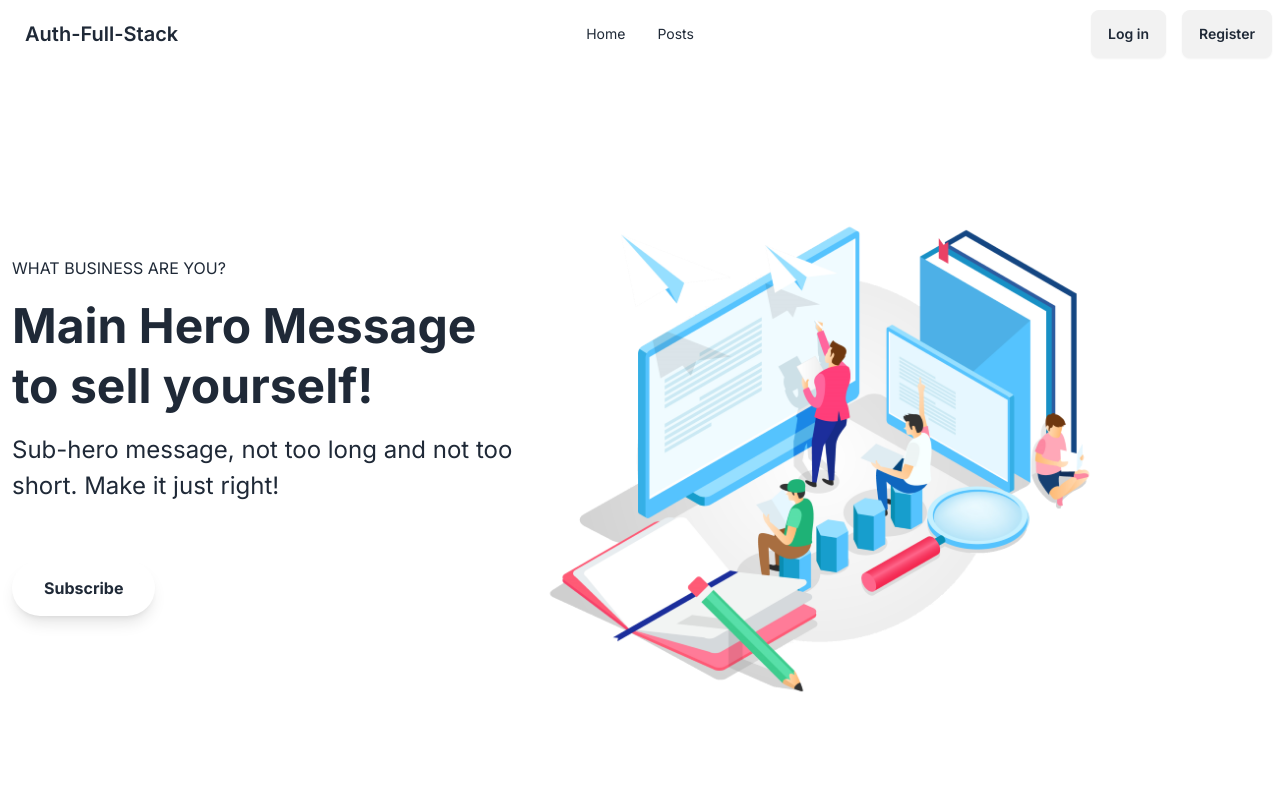
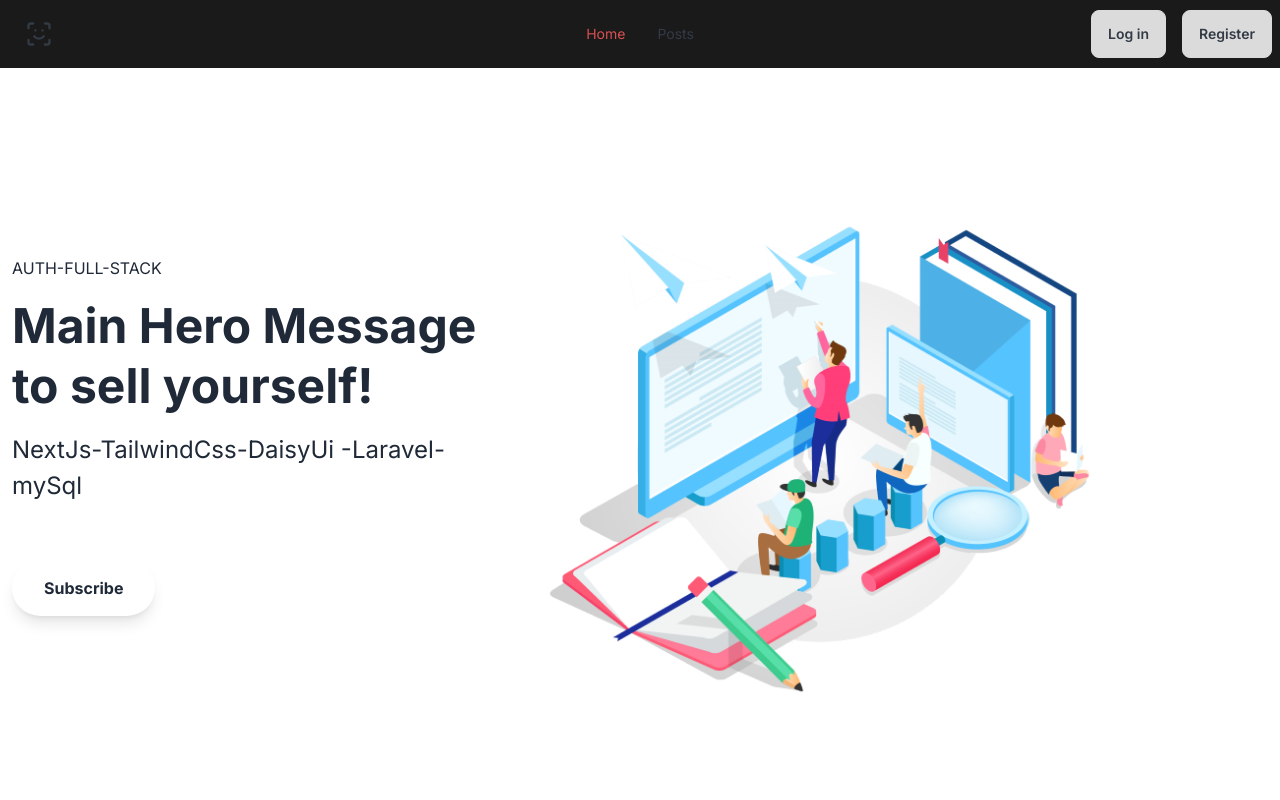
Before and after one commit to Foshati/auth-fullstack-laravel-nextjs, a Next.js app in the folder frontend-nextjs/: page / in a window 1280 px wide. Shown: the top 800 px of the page. Built offline with nearby package versions, Linux system fonts and the light colour scheme; no server answers.

Commit message:
fixed template-1

```diff
--- a/frontend-nextjs/src/app/page.js
+++ b/frontend-nextjs/src/app/page.js
@@ -8,14 +8,13 @@ export default function Home() {
             {/*Left Col*/}
             <div className="flex flex-col items-start justify-center w-full text-center md:w-2/5 md:text-left">
               <p className="w-full uppercase tracking-loose">
-                What business are you?
+                Auth-Full-Stack{" "}
               </p>
               <h1 className="my-4 text-5xl font-bold leading-tight">
                 Main Hero Message to sell yourself!
               </h1>
               <p className="mb-8 text-2xl leading-normal">
-                Sub-hero message, not too long and not too short. Make it just
-                right!
+                NextJs-TailwindCss-DaisyUi -Laravel-mySql
               </p>
               <button className="px-8 py-4 mx-auto my-6 font-bold text-gray-800 transition duration-300 ease-in-out transform bg-white rounded-full shadow-lg lg:mx-0 hover:underline focus:outline-none focus:shadow-outline hover:scale-105">
                 Subscribe
--- a/frontend-nextjs/src/app/posts/loading.jsx
+++ b/frontend-nextjs/src/app/posts/loading.jsx
@@ -2,8 +2,8 @@ import React from "react";
 
 function Loading() {
   return (
-    <div className="flex items-center justify-center mt-24 h-screens ">
-      <span className="loading loading-dots loading-md"></span>
+    <div className="flex items-center justify-center min-h-screen">
+      <span className="w-16 h-16 loading loading-spinner text-error"></span>
     </div>
   );
 }
--- a/frontend-nextjs/src/components/header/Header.jsx
+++ b/frontend-nextjs/src/components/header/Header.jsx
@@ -1,17 +1,21 @@
 "use client";
 import { logout } from "@/actions/Register";
 import { AuthContext } from "@/context/AuthContext";
-import Link from "next/link";
 import { useRouter } from "next/navigation";
 import { useContext } from "react";
+import Link from "next/link";
+import { usePathname } from "next/navigation";
+import { ScanFace } from "lucide-react";
 
 export default function Header() {
   const { user, logoutContext } = useContext(AuthContext);
   const Router = useRouter();
+  const pathname = usePathname();
+
   //? console.log(user);
   return (
-    <div>
-      <div className="navbar bg-base-100">
+    <header className="sticky top-0 left-0 z-50 w-full mx-auto transition-all bg-black bg-opacity-50 isSticky">
+      <div className="bg-black navbar opacity-80">
         <div className="navbar-start">
           <div className="dropdown">
             <div tabIndex={0} role="button" className="btn btn-ghost lg:hidden">
@@ -34,23 +38,42 @@ export default function Header() {
               tabIndex={0}
               className="menu menu-sm dropdown-content mt-3 z-[1] p-2 shadow bg-base-100 rounded-box w-52"
             >
-              <li>
-                <Link href="/">Home</Link>
+              <li className="hover:text-red-500">
+                <Link
+                  href="/"
+                  className={pathname === "/" ? "text-red-500" : ""}
+                >
+                  Home
+                </Link>
               </li>
-              <li>
-                <Link href="/posts">Posts</Link>
+              <li className="hover:text-red-500">
+                <Link
+                  href="/posts"
+                  className={pathname === "/posts" ? "text-red-500" : ""}
+                >
+                  Posts
+                </Link>
               </li>
             </ul>
           </div>
-          <a className="text-xl btn btn-ghost">Auth-Full-Stack</a>
+          <Link href="/" className="text-xl btn btn-ghost ">
+            <ScanFace className="size-7" />
+          </Link>
         </div>
         <div className="hidden navbar-center lg:flex">
           <ul className="px-1 menu menu-horizontal">
-            <li>
-              <Link href="/">Home</Link>
+            <li className="hover:text-red-500">
+              <Link href="/" className={pathname === "/" ? "text-red-500" : ""}>
+                Home
+              </Link>
             </li>
-            <li>
-              <Link href="/posts">Posts</Link>
+            <li className="hover:text-red-500">
+              <Link
+                href="/posts"
+                className={pathname === "/posts" ? "text-red-500" : ""}
+              >
+                Posts
+              </Link>
             </li>
           </ul>
         </div>
@@ -82,6 +105,6 @@ export default function Header() {
           )}
         </div>
       </div>
-    </div>
+    </header>
   );
 }
```
